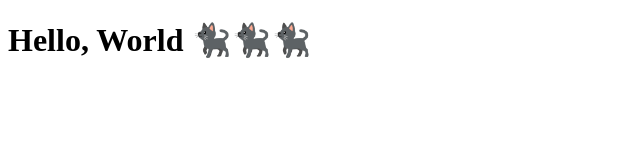
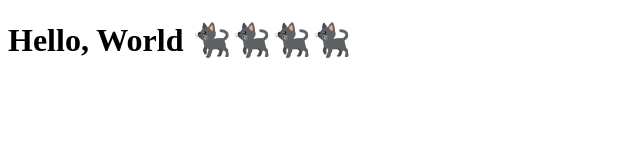
Before and after one commit to jwilcott/POTW, a plain HTML site: page index.html in a window 1280 px wide. Shown: the full height of the page, 0-640 px from the left. Drawn offline with nearby package versions, Linux system fonts and the light colour scheme.

Commit message:
even more cats

```diff
--- a/index.html
+++ b/index.html
@@ -8,6 +8,6 @@
     <script src="main.js" defer></script>
 </head>
 <body>
-    <h1>Hello, World 🐈‍⬛🐈‍⬛🐈‍⬛</h1>
+    <h1>Hello, World 🐈‍⬛🐈‍⬛🐈‍⬛🐈‍⬛</h1>
 </body>
 </html>
```
